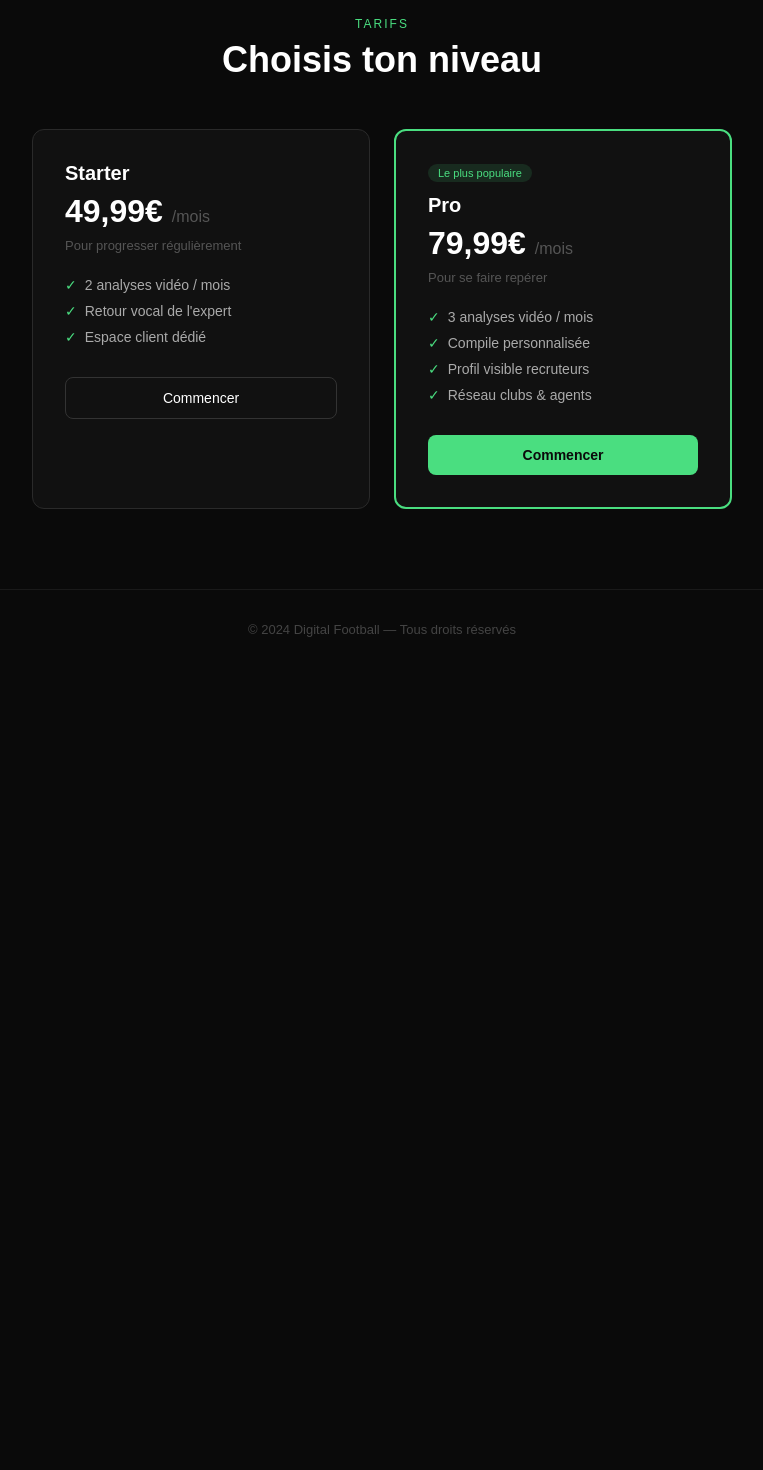
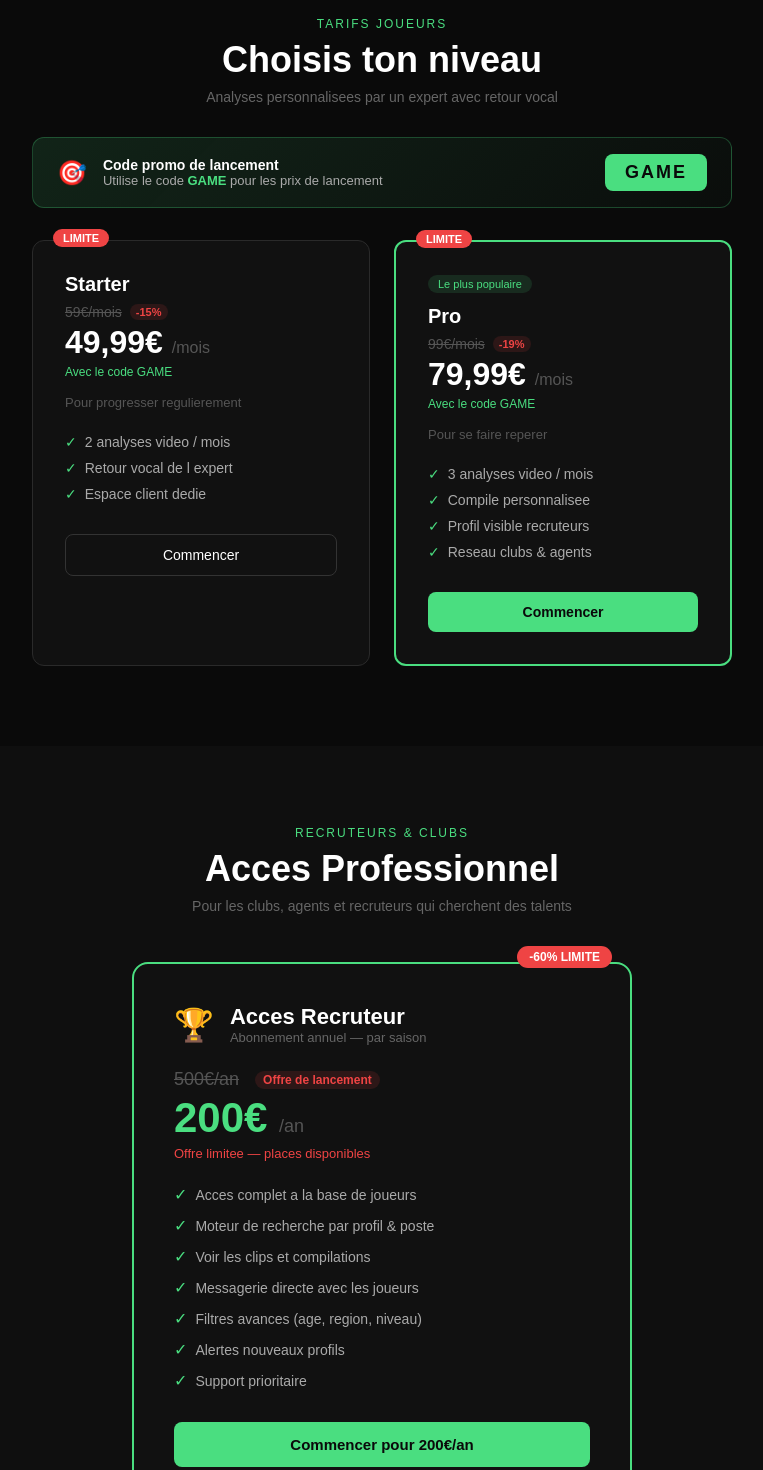
Before and after one commit to SICKO10/Digital-football-Accademy, a React (Vite) app: page / in a window 1280 px wide. Shown: the part 1300-2770 px from the top of the page, without its empty margins (258-1021 px from the left). Before the commit the page ends 1969 px from the top, so only its background shows below. Built offline with nearby package versions, Linux system fonts and the light colour scheme; no server answers.

Commit message:
nouvelles offres promo recruteurs feed

```diff
--- a/src/pages/Home.jsx
+++ b/src/pages/Home.jsx
@@ -12,9 +12,10 @@ function Home() {
           Digital<span style={{color:'#4ade80'}}>Football</span>
         </div>
         <div style={{display:'flex', gap:'2rem'}}>
-          <a href="#comment" style={{color:'#aaa', textDecoration:'none', fontSize:'14px'}}>Comment ça marche</a>
+          <a href="#comment" style={{color:'#aaa', textDecoration:'none', fontSize:'14px'}}>Comment ca marche</a>
           <a href="#offres" style={{color:'#aaa', textDecoration:'none', fontSize:'14px'}}>Offres</a>
           <a href="#feed" style={{color:'#aaa', textDecoration:'none', fontSize:'14px'}}>Feed</a>
+          <a href="#recruteurs" style={{color:'#aaa', textDecoration:'none', fontSize:'14px'}}>Recruteurs</a>
         </div>
         <div style={{display:'flex', gap:'1rem'}}>
           <button onClick={() => navigate('/login')} style={{background:'transparent', color:'white', border:'1px solid #444', padding:'8px 20px', borderRadius:'8px', fontSize:'14px', cursor:'pointer'}}>
@@ -29,7 +30,7 @@ function Home() {
       {/* HERO */}
       <section style={{textAlign:'center', padding:'6rem 2rem 4rem'}}>
         <div style={{display:'inline-block', background:'#1a1a1a', border:'1px solid #333', color:'#4ade80', fontSize:'12px', padding:'4px 14px', borderRadius:'20px', marginBottom:'1.5rem'}}>
-          Plateforme n°1 d'analyse vidéo football
+          Plateforme n1 d analyse video football
         </div>
         <h1 style={{fontSize:'56px', fontWeight:'700', lineHeight:'1.1', marginBottom:'1.5rem'}}>
           Progresse.<br/>
@@ -37,22 +38,20 @@ function Home() {
           Signe.
         </h1>
         <p style={{fontSize:'18px', color:'#888', maxWidth:'480px', margin:'0 auto 2.5rem', lineHeight:'1.7'}}>
-          Envoie ta vidéo de match, reçois une analyse personnalisée par un expert. Expose ton talent aux clubs et agents.
+          Envoie ta video de match, recois une analyse personnalisee par un expert. Expose ton talent aux clubs et agents.
         </p>
         <div style={{display:'flex', gap:'1rem', justifyContent:'center'}}>
           <button onClick={() => navigate('/register')} style={{background:'#4ade80', color:'#0a0a0a', border:'none', padding:'14px 32px', borderRadius:'8px', fontSize:'16px', fontWeight:'600', cursor:'pointer'}}>
-            Envoyer ma vidéo
+            Envoyer ma video
           </button>
-          <button onClick={() => { document.getElementById('offres').scrollIntoView({behavior:'smooth'}) }} style={{background:'transparent', color:'white', border:'1px solid #444', padding:'14px 32px', borderRadius:'8px', fontSize:'16px', cursor:'pointer'}}>
+          <button onClick={() => document.getElementById('offres').scrollIntoView({behavior:'smooth'})} style={{background:'transparent', color:'white', border:'1px solid #444', padding:'14px 32px', borderRadius:'8px', fontSize:'16px', cursor:'pointer'}}>
             Voir les offres
           </button>
         </div>
-
-        {/* STATS */}
         <div style={{display:'flex', justifyContent:'center', gap:'4rem', marginTop:'4rem', paddingTop:'2rem', borderTop:'1px solid #1a1a1a'}}>
-          {[{num:'500+', label:'Joueurs analysés'}, {num:'98%', label:'Satisfaction'}, {num:'50+', label:'Clubs partenaires'}].map(s => (
+          {[{num:'500+', label:'Joueurs analyses'}, {num:'98%', label:'Satisfaction'}, {num:'50+', label:'Clubs partenaires'}].map(s => (
             <div key={s.label} style={{textAlign:'center'}}>
-              <div style={{fontSize:'28px', fontWeight:'700', color:'white'}}>{s.num}</div>
+              <div style={{fontSize:'28px', fontWeight:'700'}}>{s.num}</div>
               <div style={{fontSize:'13px', color:'#555', marginTop:'4px'}}>{s.label}</div>
             </div>
           ))}
@@ -62,13 +61,13 @@ function Home() {
       {/* COMMENT CA MARCHE */}
       <section id="comment" style={{background:'#0f0f0f', padding:'5rem 2rem', textAlign:'center'}}>
         <p style={{color:'#4ade80', fontSize:'12px', letterSpacing:'2px', marginBottom:'0.5rem'}}>PROCESSUS</p>
-        <h2 style={{fontSize:'36px', fontWeight:'700', marginBottom:'3rem'}}>Comment ça marche</h2>
+        <h2 style={{fontSize:'36px', fontWeight:'700', marginBottom:'3rem'}}>Comment ca marche</h2>
         <div style={{display:'grid', gridTemplateColumns:'repeat(4, 1fr)', gap:'1.5rem', maxWidth:'900px', margin:'0 auto'}}>
           {[
-            {num:'1', titre:"Tu t'inscris", desc:'Choisis ton abonnement et crée ton profil joueur'},
-            {num:'2', titre:'Tu envoies ta vidéo', desc:'Upload ton match depuis ton espace personnel'},
-            {num:'3', titre:'On analyse', desc:'Notre expert décortique ta vidéo avec commentaires vocaux'},
-            {num:'4', titre:'Tu progresses', desc:'Reçois ton analyse et sois visible des recruteurs'},
+            {num:'1', titre:"Tu t inscris", desc:'Choisis ton abonnement et cree ton profil joueur'},
+            {num:'2', titre:'Tu envoies ta video', desc:'Upload ton match depuis ton espace personnel'},
+            {num:'3', titre:'On analyse', desc:'Notre expert decortique ta video avec commentaires vocaux'},
+            {num:'4', titre:'Tu progresses', desc:'Recois ton analyse et sois visible des recruteurs'},
           ].map((step) => (
             <div key={step.num} style={{background:'#1a1a1a', border:'1px solid #2a2a2a', borderRadius:'12px', padding:'1.5rem'}}>
               <div style={{width:'36px', height:'36px', background:'#4ade8020', border:'1px solid #4ade8044', borderRadius:'50%', display:'flex', alignItems:'center', justifyContent:'center', margin:'0 auto 1rem', color:'#4ade80', fontWeight:'700'}}>
@@ -81,17 +80,43 @@ function Home() {
         </div>
       </section>
 
-      {/* OFFRES */}
-      <section id="offres" style={{padding:'5rem 2rem', textAlign:'center'}}>
-        <p style={{color:'#4ade80', fontSize:'12px', letterSpacing:'2px', marginBottom:'0.5rem'}}>TARIFS</p>
-        <h2 style={{fontSize:'36px', fontWeight:'700', marginBottom:'3rem'}}>Choisis ton niveau</h2>
+      {/* OFFRES JOUEURS */}
+      <section id="offres" style={{padding:'5rem 2rem', textAlign:'center', background:'#0a0a0a'}}>
+        <p style={{color:'#4ade80', fontSize:'12px', letterSpacing:'2px', marginBottom:'0.5rem'}}>TARIFS JOUEURS</p>
+        <h2 style={{fontSize:'36px', fontWeight:'700', marginBottom:'0.5rem'}}>Choisis ton niveau</h2>
+        <p style={{color:'#666', fontSize:'14px', marginBottom:'2rem'}}>Analyses personnalisees par un expert avec retour vocal</p>
+
+        {/* CODE PROMO */}
+        <div style={{background:'linear-gradient(135deg, #4ade8020, #4ade8005)', border:'1px solid #4ade8044', borderRadius:'12px', padding:'1rem 1.5rem', maxWidth:'700px', margin:'0 auto 2rem', display:'flex', alignItems:'center', justifyContent:'space-between', flexWrap:'wrap', gap:'1rem'}}>
+          <div style={{display:'flex', alignItems:'center', gap:'1rem'}}>
+            <span style={{fontSize:'24px'}}>🎯</span>
+            <div style={{textAlign:'left'}}>
+              <p style={{fontSize:'14px', fontWeight:'700'}}>Code promo de lancement</p>
+              <p style={{fontSize:'13px', color:'#aaa'}}>Utilise le code <strong style={{color:'#4ade80'}}>GAME</strong> pour les prix de lancement</p>
+            </div>
+          </div>
+          <div style={{background:'#4ade80', color:'#0a0a0a', fontWeight:'800', fontSize:'18px', padding:'8px 20px', borderRadius:'8px', letterSpacing:'2px'}}>
+            GAME
+          </div>
+        </div>
+
         <div style={{display:'grid', gridTemplateColumns:'repeat(2, 1fr)', gap:'1.5rem', maxWidth:'700px', margin:'0 auto'}}>
-          <div style={{background:'#111', border:'1px solid #2a2a2a', borderRadius:'12px', padding:'2rem', textAlign:'left'}}>
-            <h3 style={{fontSize:'20px', fontWeight:'700', marginBottom:'4px'}}>Starter</h3>
-            <div style={{fontSize:'32px', fontWeight:'700', margin:'0.5rem 0'}}>49,99€ <span style={{fontSize:'16px', color:'#555', fontWeight:'400'}}>/mois</span></div>
-            <p style={{fontSize:'13px', color:'#555', marginBottom:'1.5rem'}}>Pour progresser régulièrement</p>
+
+          {/* STARTER */}
+          <div style={{background:'#111', border:'1px solid #2a2a2a', borderRadius:'12px', padding:'2rem', textAlign:'left', position:'relative'}}>
+            <div style={{position:'absolute', top:'-12px', left:'20px', background:'#ef4444', color:'white', fontSize:'11px', fontWeight:'700', padding:'3px 10px', borderRadius:'20px'}}>
+              LIMITE
+            </div>
+            <h3 style={{fontSize:'20px', fontWeight:'700', marginBottom:'8px'}}>Starter</h3>
+            <div style={{display:'flex', alignItems:'center', gap:'8px', marginBottom:'2px'}}>
+              <span style={{fontSize:'14px', color:'#555', textDecoration:'line-through'}}>59€/mois</span>
+              <span style={{background:'#ef444420', color:'#ef4444', fontSize:'11px', padding:'2px 6px', borderRadius:'10px', fontWeight:'600'}}>-15%</span>
+            </div>
+            <div style={{fontSize:'32px', fontWeight:'700', margin:'0.25rem 0'}}>49,99€ <span style={{fontSize:'16px', color:'#555', fontWeight:'400'}}>/mois</span></div>
+            <p style={{fontSize:'12px', color:'#4ade80', marginBottom:'1rem'}}>Avec le code GAME</p>
+            <p style={{fontSize:'13px', color:'#555', marginBottom:'1.5rem'}}>Pour progresser regulierement</p>
             <ul style={{listStyle:'none', display:'flex', flexDirection:'column', gap:'10px', marginBottom:'2rem'}}>
-              {["2 analyses vidéo / mois", "Retour vocal de l'expert", "Espace client dédié"].map(f => (
+              {["2 analyses video / mois", "Retour vocal de l expert", "Espace client dedie"].map(f => (
                 <li key={f} style={{fontSize:'14px', color:'#aaa', display:'flex', alignItems:'center', gap:'8px'}}>
                   <span style={{color:'#4ade80'}}>✓</span> {f}
                 </li>
@@ -101,15 +126,25 @@ function Home() {
               Commencer
             </button>
           </div>
-          <div style={{background:'#111', border:'2px solid #4ade80', borderRadius:'12px', padding:'2rem', textAlign:'left'}}>
+
+          {/* PRO */}
+          <div style={{background:'#111', border:'2px solid #4ade80', borderRadius:'12px', padding:'2rem', textAlign:'left', position:'relative'}}>
+            <div style={{position:'absolute', top:'-12px', left:'20px', background:'#ef4444', color:'white', fontSize:'11px', fontWeight:'700', padding:'3px 10px', borderRadius:'20px'}}>
+              LIMITE
+            </div>
             <div style={{display:'inline-block', background:'#4ade8020', color:'#4ade80', fontSize:'11px', padding:'3px 10px', borderRadius:'20px', marginBottom:'0.75rem'}}>
               Le plus populaire
             </div>
-            <h3 style={{fontSize:'20px', fontWeight:'700', marginBottom:'4px'}}>Pro</h3>
-            <div style={{fontSize:'32px', fontWeight:'700', margin:'0.5rem 0'}}>79,99€ <span style={{fontSize:'16px', color:'#555', fontWeight:'400'}}>/mois</span></div>
-            <p style={{fontSize:'13px', color:'#555', marginBottom:'1.5rem'}}>Pour se faire repérer</p>
+            <h3 style={{fontSize:'20px', fontWeight:'700', marginBottom:'8px'}}>Pro</h3>
+            <div style={{display:'flex', alignItems:'center', gap:'8px', marginBottom:'2px'}}>
+              <span style={{fontSize:'14px', color:'#555', textDecoration:'line-through'}}>99€/mois</span>
+              <span style={{background:'#ef444420', color:'#ef4444', fontSize:'11px', padding:'2px 6px', borderRadius:'10px', fontWeight:'600'}}>-19%</span>
+            </div>
+            <div style={{fontSize:'32px', fontWeight:'700', margin:'0.25rem 0'}}>79,99€ <span style={{fontSize:'16px', color:'#555', fontWeight:'400'}}>/mois</span></div>
+            <p style={{fontSize:'12px', color:'#4ade80', marginBottom:'1rem'}}>Avec le code GAME</p>
+            <p style={{fontSize:'13px', color:'#555', marginBottom:'1.5rem'}}>Pour se faire reperer</p>
             <ul style={{listStyle:'none', display:'flex', flexDirection:'column', gap:'10px', marginBottom:'2rem'}}>
-              {["3 analyses vidéo / mois", "Compile personnalisée", "Profil visible recruteurs", "Réseau clubs & agents"].map(f => (
+              {["3 analyses video / mois", "Compile personnalisee", "Profil visible recruteurs", "Reseau clubs & agents"].map(f => (
                 <li key={f} style={{fontSize:'14px', color:'#aaa', display:'flex', alignItems:'center', gap:'8px'}}>
                   <span style={{color:'#4ade80'}}>✓</span> {f}
                 </li>
@@ -122,9 +157,90 @@ function Home() {
         </div>
       </section>
 
+      {/* OFFRE RECRUTEURS */}
+      <section id="recruteurs" style={{padding:'5rem 2rem', textAlign:'center', background:'#0f0f0f'}}>
+        <p style={{color:'#4ade80', fontSize:'12px', letterSpacing:'2px', marginBottom:'0.5rem'}}>RECRUTEURS & CLUBS</p>
+        <h2 style={{fontSize:'36px', fontWeight:'700', marginBottom:'0.5rem'}}>Acces Professionnel</h2>
+        <p style={{color:'#666', fontSize:'14px', marginBottom:'3rem'}}>Pour les clubs, agents et recruteurs qui cherchent des talents</p>
+        <div style={{maxWidth:'500px', margin:'0 auto', position:'relative'}}>
+          <div style={{position:'absolute', top:'-16px', right:'20px', background:'#ef4444', color:'white', fontSize:'12px', fontWeight:'700', padding:'4px 12px', borderRadius:'20px', zIndex:1}}>
+            -60% LIMITE
+          </div>
+          <div style={{background:'#111', border:'2px solid #4ade80', borderRadius:'16px', padding:'2.5rem', textAlign:'left'}}>
+            <div style={{display:'flex', alignItems:'center', gap:'1rem', marginBottom:'1.5rem'}}>
+              <div style={{fontSize:'32px'}}>🏆</div>
+              <div>
+                <h3 style={{fontSize:'22px', fontWeight:'700'}}>Acces Recruteur</h3>
+                <p style={{fontSize:'13px', color:'#666'}}>Abonnement annuel — par saison</p>
+              </div>
+            </div>
+            <div style={{marginBottom:'1.5rem'}}>
+              <div style={{display:'flex', alignItems:'center', gap:'1rem', marginBottom:'4px'}}>
+                <span style={{fontSize:'18px', color:'#555', textDecoration:'line-through'}}>500€/an</span>
+                <div style={{background:'#ef444420', color:'#ef4444', fontSize:'12px', padding:'2px 8px', borderRadius:'20px', fontWeight:'600'}}>Offre de lancement</div>
+              </div>
+              <div style={{fontSize:'42px', fontWeight:'700', color:'#4ade80'}}>
+                200€ <span style={{fontSize:'18px', color:'#555', fontWeight:'400'}}>/an</span>
+              </div>
+              <p style={{fontSize:'13px', color:'#ef4444', marginTop:'4px'}}>Offre limitee — places disponibles</p>
+            </div>
+            <ul style={{listStyle:'none', display:'flex', flexDirection:'column', gap:'12px', marginBottom:'2rem'}}>
+              {[
+                "Acces complet a la base de joueurs",
+                "Moteur de recherche par profil & poste",
+                "Voir les clips et compilations",
+                "Messagerie directe avec les joueurs",
+                "Filtres avances (age, region, niveau)",
+                "Alertes nouveaux profils",
+                "Support prioritaire"
+              ].map(f => (
+                <li key={f} style={{fontSize:'14px', color:'#aaa', display:'flex', alignItems:'center', gap:'8px'}}>
+                  <span style={{color:'#4ade80', fontSize:'16px'}}>✓</span> {f}
+                </li>
+              ))}
+            </ul>
+            <button onClick={() => navigate('/register')} style={{width:'100%', padding:'14px', borderRadius:'8px', border:'none', background:'#4ade80', color:'#0a0a0a', fontSize:'15px', fontWeight:'700', cursor:'pointer'}}>
+              Commencer pour 200€/an
+            </button>
+            <p style={{fontSize:'12px', color:'#555', textAlign:'center', marginTop:'1rem'}}>
+              Facturation annuelle — Acces immediat
+            </p>
+          </div>
+        </div>
+      </section>
+
+      {/* FEED SOCIAL */}
+      <section id="feed" style={{background:'#0a0a0a', padding:'5rem 2rem', textAlign:'center'}}>
+        <p style={{color:'#4ade80', fontSize:'12px', letterSpacing:'2px', marginBottom:'0.5rem'}}>RESEAU SOCIAL</p>
+        <h2 style={{fontSize:'36px', fontWeight:'700', marginBottom:'0.5rem'}}>Le Feed des Talents</h2>
+        <p style={{color:'#666', fontSize:'14px', maxWidth:'500px', margin:'0 auto 3rem'}}>
+          Expose tes meilleurs clips. Clubs et agents consultent le feed chaque semaine pour denicher les prochains talents.
+        </p>
+        <div style={{display:'grid', gridTemplateColumns:'repeat(3, 1fr)', gap:'12px', maxWidth:'500px', margin:'0 auto 2rem'}}>
+          {[
+            {nom:'Karim A.', poste:'Attaquant', ville:'Lyon'},
+            {nom:'Lucas M.', poste:'Milieu', ville:'Paris'},
+            {nom:'Yanis B.', poste:'Defenseur', ville:'Marseille'},
+          ].map(j => (
+            <div key={j.nom} style={{background:'#1a1a1a', border:'1px solid #2a2a2a', borderRadius:'10px', aspectRatio:'9/16', display:'flex', flexDirection:'column', justifyContent:'flex-end', padding:'10px', position:'relative', overflow:'hidden'}}>
+              <div style={{position:'absolute', top:'50%', left:'50%', transform:'translate(-50%,-50%)', width:'36px', height:'36px', background:'#ffffff22', borderRadius:'50%', display:'flex', alignItems:'center', justifyContent:'center', fontSize:'16px'}}>▶</div>
+              <div style={{fontSize:'11px', fontWeight:'600', color:'white'}}>{j.nom}</div>
+              <div style={{fontSize:'10px', color:'#4ade80'}}>{j.poste} · {j.ville}</div>
+            </div>
+          ))}
+        </div>
+        <div style={{background:'#111', border:'1px solid #222', borderRadius:'12px', padding:'1.5rem', maxWidth:'400px', margin:'0 auto'}}>
+          <p style={{fontSize:'14px', color:'#aaa', marginBottom:'1rem'}}>Le feed arrive bientot</p>
+          <p style={{fontSize:'13px', color:'#555'}}>Inscris-toi maintenant pour etre parmi les premiers joueurs visibles</p>
+          <button onClick={() => navigate('/register')} style={{marginTop:'1rem', background:'#4ade80', color:'#0a0a0a', border:'none', padding:'10px 24px', borderRadius:'8px', fontSize:'14px', fontWeight:'600', cursor:'pointer'}}>
+            Rejoindre la liste d attente
+          </button>
+        </div>
+      </section>
+
       {/* FOOTER */}
-      <footer style={{borderTop:'1px solid #1a1a1a', padding:'2rem', textAlign:'center'}}>
-        <p style={{color:'#444', fontSize:'13px'}}>© 2024 Digital Football — Tous droits réservés</p>
+      <footer style={{borderTop:'1px solid #1a1a1a', padding:'2rem', textAlign:'center', background:'#0a0a0a'}}>
+        <p style={{color:'#444', fontSize:'13px'}}>© 2024 Digital Football — Tous droits reserves</p>
       </footer>
 
     </div>
```
